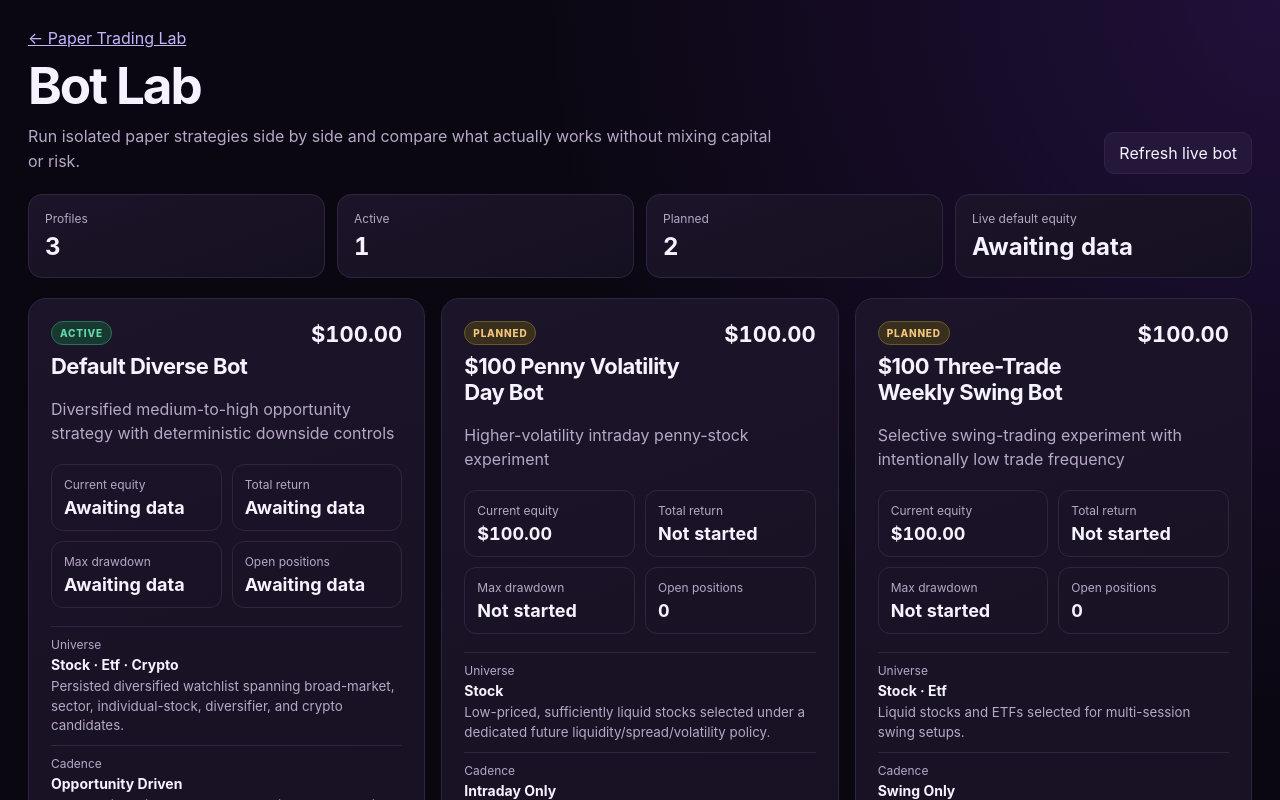
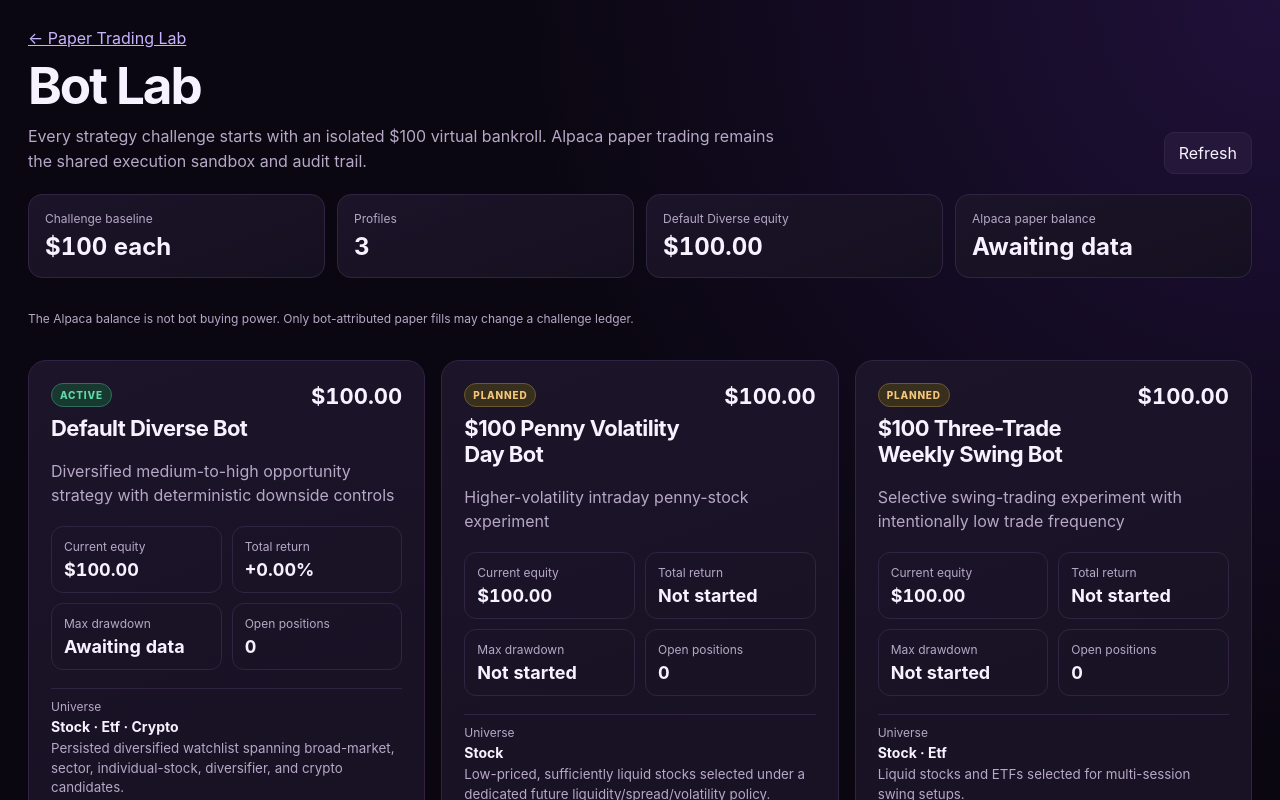
Before and after one commit to zanibethel/CreatorHub, a Next.js app: page /paper-trading/bots in a window 1280 px wide. Shown: the top 800 px of the page. Built offline with nearby package versions, Linux system fonts and the light colour scheme; no server answers; the database is empty.

Commit message:
Read Default Diverse equity from the $100 virtual ledger

```diff
--- a/src/components/PaperBotLab.tsx
+++ b/src/components/PaperBotLab.tsx
@@ -3,6 +3,7 @@
 import Link from "next/link";
 import { PAPER_BOT_PROFILES, type PaperBotProfile } from "@/lib/paper-bot-profiles";
 import useAccountReport from "./useAccountReport";
+import usePaperBotLedgers from "./usePaperBotLedgers";
 import styles from "./PaperTradingLab.module.css";
 
 const money = (value: number | null) => value == null ? "Awaiting data" : new Intl.NumberFormat("en-US", { style: "currency", currency: "USD" }).format(value);
@@ -61,32 +62,37 @@ function BotCard({ profile, currentEquity, drawdown, positions }: {
 }
 
 export default function PaperBotLab() {
-  const { report, error, refresh } = useAccountReport();
-  const equity = report?.snapshot?.account.equity ?? null;
-  const drawdown = report ? maxDrawdown(report.history) : null;
-  const positions = report?.snapshot?.positions?.length ?? null;
+  const { report: accountReport, error: accountError, refresh: refreshAccount } = useAccountReport();
+  const { report: ledgerReport, error: ledgerError, refresh: refreshLedgers } = usePaperBotLedgers();
   const defaultProfile = PAPER_BOT_PROFILES.find(profile => profile.id === "default-diverse")!;
+  const defaultLedger = ledgerReport?.bots.find(bot => bot.botId === defaultProfile.id) ?? null;
+  const equity = defaultLedger?.equity ?? defaultProfile.challengeStartingCash;
+  const drawdown = maxDrawdown(ledgerReport?.history[defaultProfile.id] ?? []);
+  const positions = defaultLedger?.positionCount ?? 0;
+  const brokerEquity = accountReport?.snapshot?.account.equity ?? null;
 
   return <main className={styles.botLab}>
     <header className={styles.botLabHeader}>
       <div>
         <Link href="/paper-trading">← Paper Trading Lab</Link>
         <h1>Bot Lab</h1>
-        <p>Run isolated paper strategies side by side and compare what actually works without mixing capital or risk.</p>
+        <p>Every strategy challenge starts with an isolated $100 virtual bankroll. Alpaca paper trading remains the shared execution sandbox and audit trail.</p>
       </div>
       <div className={styles.botLabActions}>
-        <button onClick={refresh}>Refresh live bot</button>
+        <button onClick={() => { refreshLedgers(); refreshAccount(); }}>Refresh</button>
       </div>
     </header>
 
     <section className={styles.botOverview}>
+      <div><span>Challenge baseline</span><strong>$100 each</strong></div>
       <div><span>Profiles</span><strong>{PAPER_BOT_PROFILES.length}</strong></div>
-      <div><span>Active</span><strong>{PAPER_BOT_PROFILES.filter(profile => profile.status === "active").length}</strong></div>
-      <div><span>Planned</span><strong>{PAPER_BOT_PROFILES.filter(profile => profile.status === "planned").length}</strong></div>
-      <div><span>Live default equity</span><strong>{money(equity)}</strong></div>
+      <div><span>Default Diverse equity</span><strong>{money(equity)}</strong></div>
+      <div><span>Alpaca paper balance</span><strong>{money(brokerEquity)}</strong></div>
     </section>
 
-    {error ? <p role="status" className={styles.error}>Live Default Diverse data: {error}</p> : null}
+    <p className={styles.meta}>The Alpaca balance is not bot buying power. Only bot-attributed paper fills may change a challenge ledger.</p>
+    {ledgerError ? <p role="status" className={styles.error}>Bot ledger: {ledgerError}</p> : null}
+    {accountError ? <p role="status" className={styles.error}>Alpaca audit feed: {accountError}</p> : null}
 
     <section className={styles.botGrid}>
       {PAPER_BOT_PROFILES.map(profile => <BotCard
@@ -118,7 +124,7 @@ export default function PaperBotLab() {
           </tbody>
         </table>
       </div>
-      <p className={styles.meta}>No ranking is shown yet because only one bot is active and trade-journal metrics are not persisted yet. Planned bots remain completely disabled.</p>
+      <p className={styles.meta}>All challenges use the same $100 baseline. No ranking is shown yet because only one bot is active and no bot-attributed trade sample exists yet.</p>
     </section>
   </main>;
 }
```
